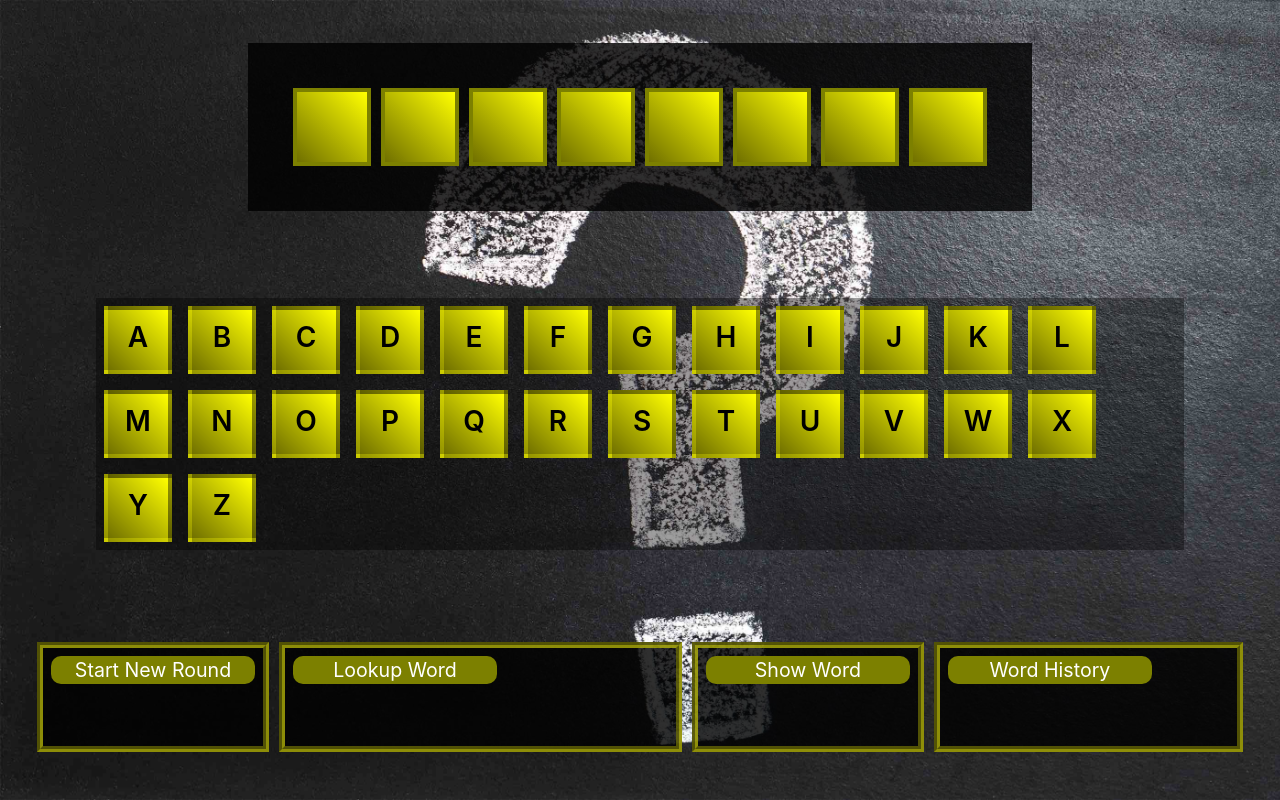
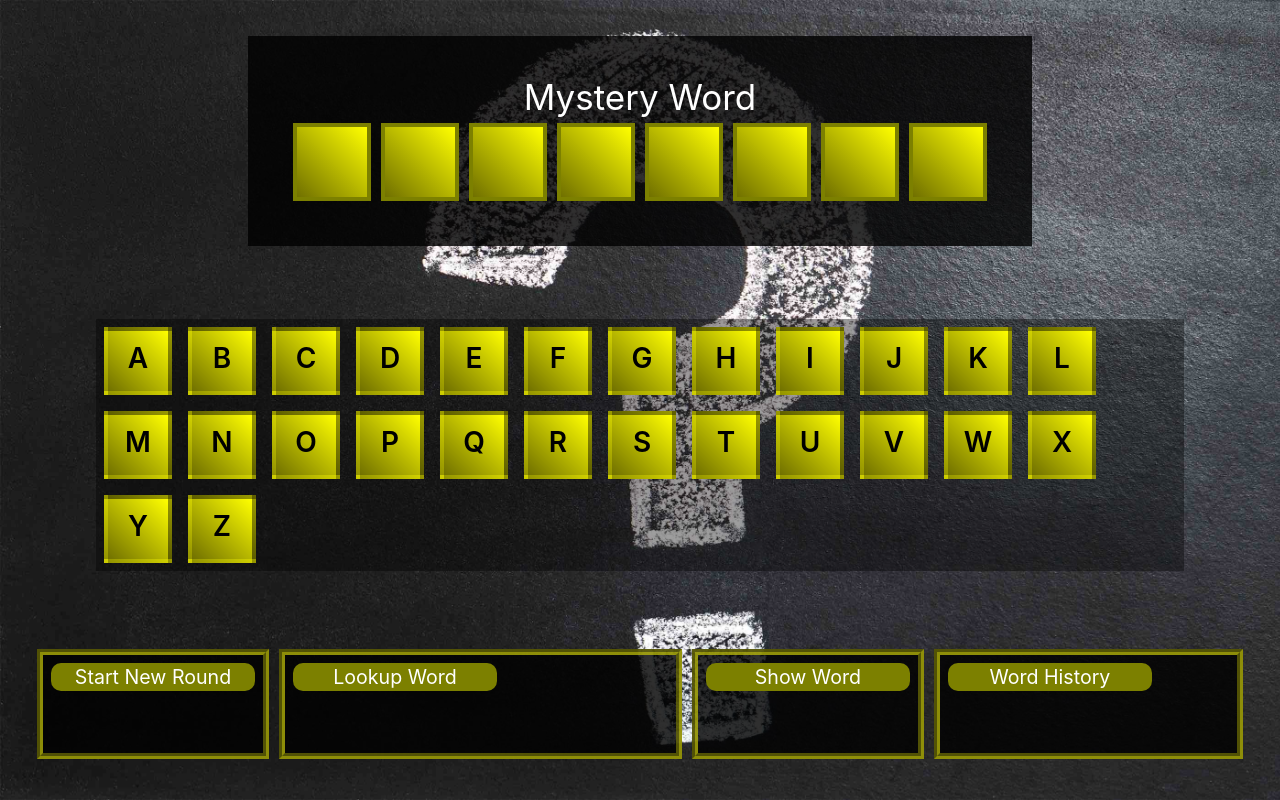
Before and after one commit to tfalba/mystery-word-react, a React (Create React App) app: page / in a window 1280 px wide. Built offline with nearby package versions, Linux system fonts and the light colour scheme.

Commit message:
added mystery word header to scorebox

```diff
--- a/src/App.js
+++ b/src/App.js
@@ -148,12 +148,15 @@ function App () {
               <div>
                 <div className='game-container'>
 
-                  <div className='scoreboard' style={{ display: 'flex' }}>
-                    {wordLetters.map((letter, idx) => (
-                      <div key={idx}>
-                        <div className={guessLetters.includes(letter) ? 'letter-box-found' : 'letter-box'}><span className={guessLetters.includes(letter) ? 'show' : 'hide'}>{letter.toUpperCase()}</span></div>
-                      </div>
-                    ))}
+                  <div className='scoreboard' style={{ display: 'flex', flexDirection: 'column' }}>
+                    <div style={{ color: 'white', fontSize: '35px', textAlign: 'center' }}>Mystery Word</div>
+                    <div style={{ display: 'flex' }}>
+                      {wordLetters.map((letter, idx) => (
+                        <div key={idx}>
+                          <div className={guessLetters.includes(letter) ? 'letter-box-found' : 'letter-box'}><span className={guessLetters.includes(letter) ? 'show' : 'hide'}>{letter.toUpperCase()}</span></div>
+                        </div>
+                      ))}
+                    </div>
                   </div>
                   <div style={{ backgroundColor: '#00000061', width: '85%', display: 'flex', flexWrap: 'wrap' }}>
                     {alphabet.map((letter, idx) =>
```
